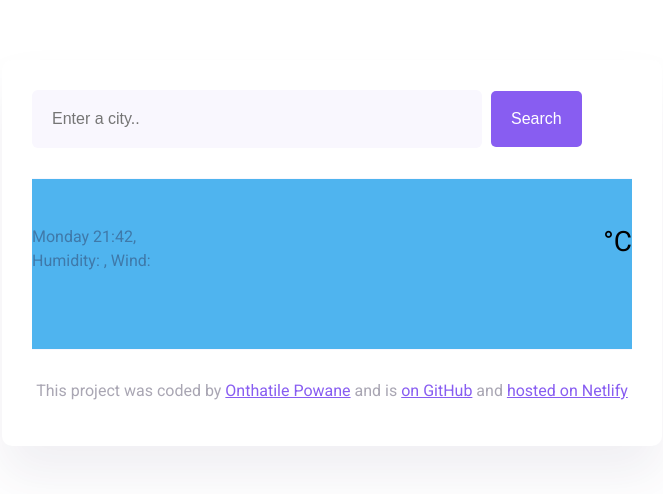
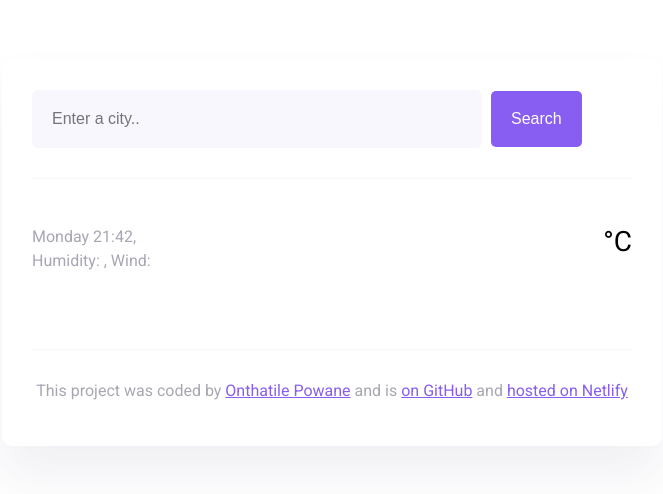
Before and after one commit to OnthatilePowane/my-awesome-project, a website built with Parcel: page index.html in a window 1280 px wide. Shown: the whole page, without its empty margins (308-971 px from the left). Built offline with nearby package versions, Linux system fonts and the light colour scheme.

Commit message:
removed background color

```diff
--- a/src/styles.css
+++ b/src/styles.css
@@ -44,7 +44,6 @@ header {
 
 main {
   padding: 30px 0;
-  background: #4fb4ef;
 }
 
 .current-temperature-rapper {
```
